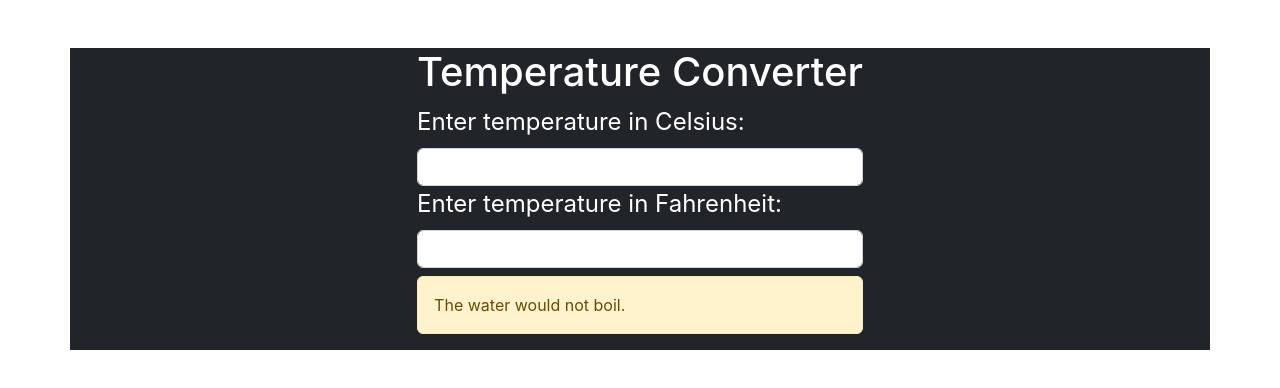
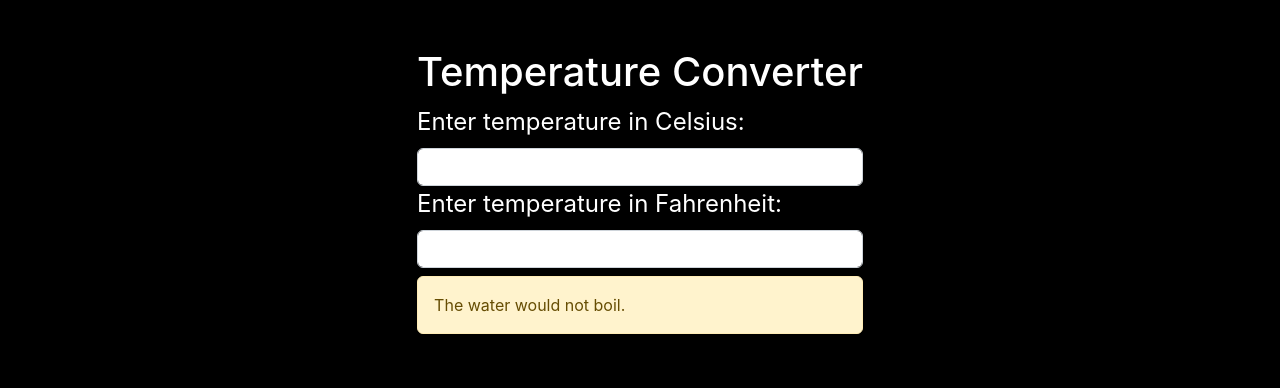
Before and after one commit to pradeep2165/temperature_converter, a React (Create React App) app: page / in a window 1280 px wide. Shown: the top 388 px of the page. Built offline with nearby package versions, Linux system fonts and the light colour scheme.

Commit message:
background color changed

```diff
--- a/package.json
+++ b/package.json
@@ -2,16 +2,20 @@
   "name": "temp_calculator",
   "version": "0.1.0",
   "private": true,
+  "homepage": "https://pradeep2165.github.io/temperature_converter",
   "dependencies": {
     "@testing-library/jest-dom": "^5.16.4",
     "@testing-library/react": "^13.3.0",
     "@testing-library/user-event": "^13.5.0",
+    "gh-pages": "^4.0.0",
     "react": "^18.2.0",
     "react-dom": "^18.2.0",
     "react-scripts": "5.0.1",
     "web-vitals": "^2.1.4"
   },
   "scripts": {
+    "predeploy": "npm run build",
+    "deploy": "gh-pages -d build",
     "start": "react-scripts start",
     "build": "react-scripts build",
     "test": "react-scripts test",
--- a/src/App.css
+++ b/src/App.css
@@ -1,38 +1,3 @@
-.App {
-  text-align: center;
+body{
+  background-color: black;
 }
-
-.App-logo {
-  height: 40vmin;
-  pointer-events: none;
-}
-
-@media (prefers-reduced-motion: no-preference) {
-  .App-logo {
-    animation: App-logo-spin infinite 20s linear;
-  }
-}
-
-.App-header {
-  background-color: #282c34;
-  min-height: 100vh;
-  display: flex;
-  flex-direction: column;
-  align-items: center;
-  justify-content: center;
-  font-size: calc(10px + 2vmin);
-  color: white;
-}
-
-.App-link {
-  color: #61dafb;
-}
-
-@keyframes App-logo-spin {
-  from {
-    transform: rotate(0deg);
-  }
-  to {
-    transform: rotate(360deg);
-  }
-}
--- a/src/App.js
+++ b/src/App.js
@@ -4,7 +4,7 @@ import Calculator from "./component/Calculator.js";
 
 function App() {
   return (
-    <div className="container bg-dark">
+    <div className="container">
       <Calculator />
     </div>
   );
```
Also changed, not shown: 1 other file (tests, documents, lock files or other folders).
